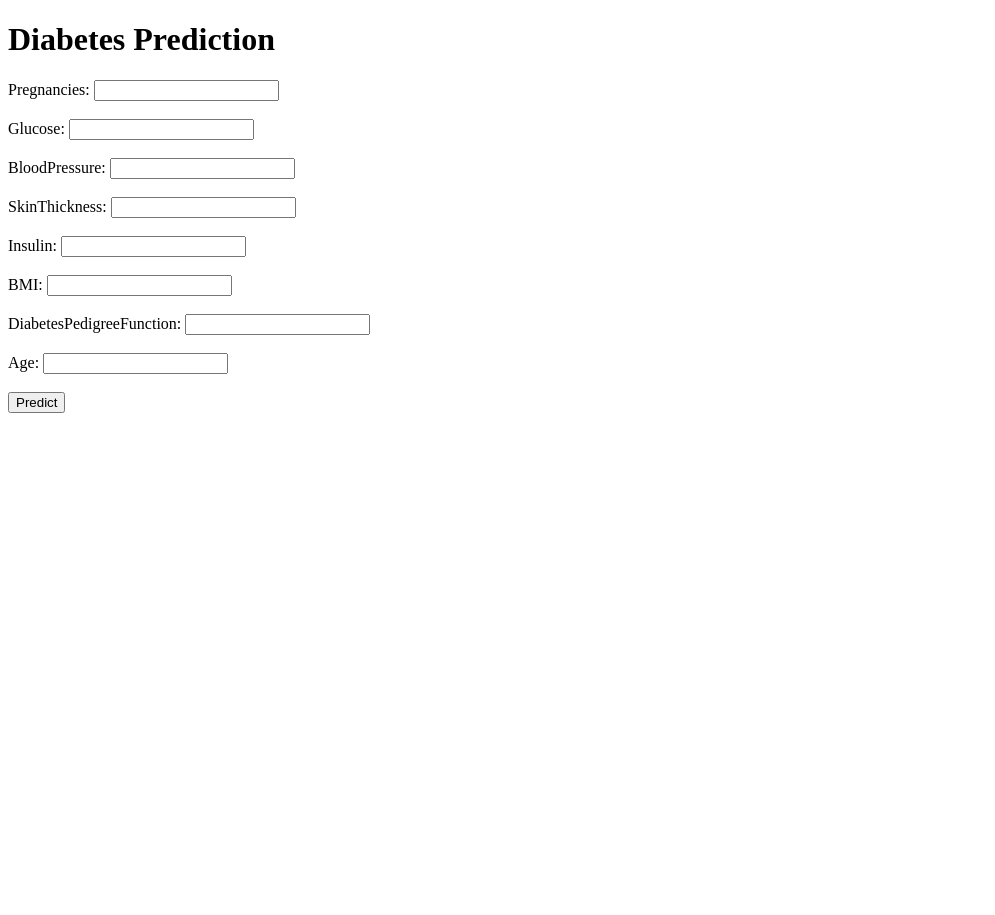
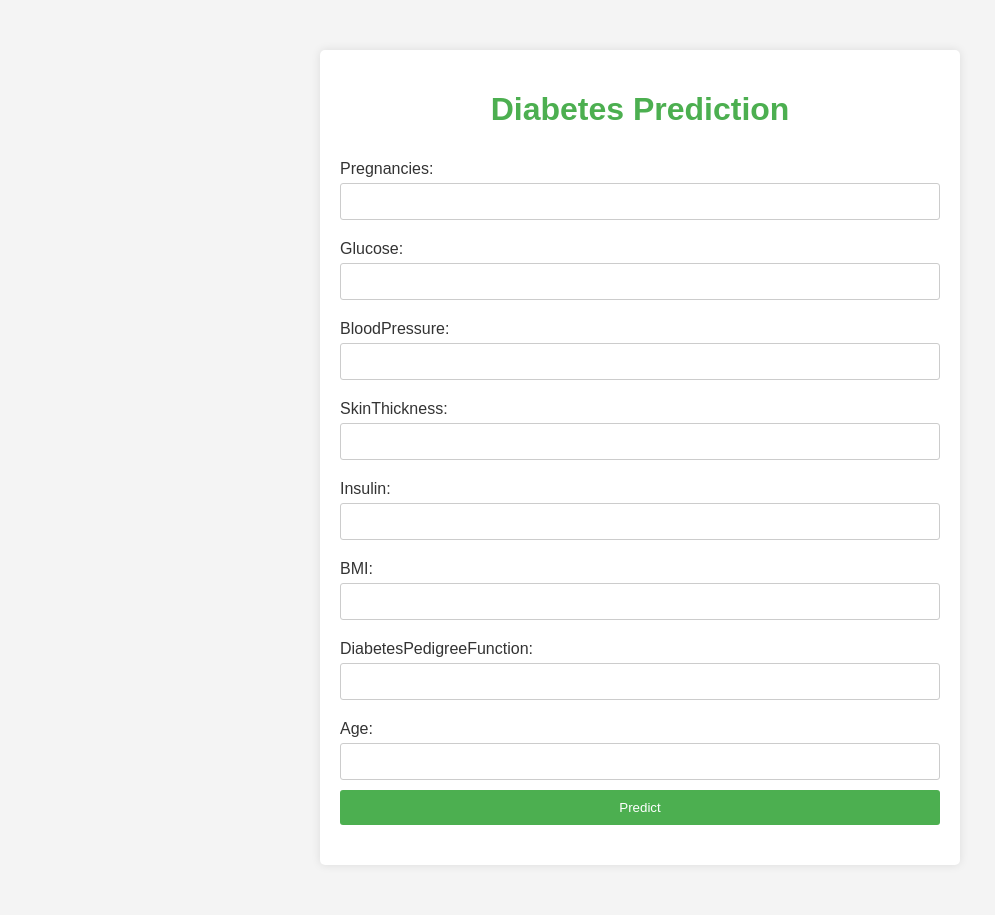
Before and after one commit to tain03/assignment_03, a Flask app: page / in a window 1280 px wide. Shown: the whole page, without its empty margins (0-995 px from the left). Before the commit the page ends 413 px from the top, so only its background shows below. Run offline with Flask 3, Linux system fonts and the light colour scheme; parts of the project's set-up code (start-up, migrations or seed data) failed here and were passed over.

Commit message:
update_v2

```diff
--- a/app.py
+++ b/app.py
@@ -24,12 +24,18 @@ def home():
 
 @app.route('/predict', methods=['POST'])
 def predict():
-    data = [float(x) for x in request.form.values()]
+    if request.is_json:
+        data = request.get_json()
+        data = [float(data[key]) for key in data]
+    else:
+        data = [float(x) for x in request.form.values()]
     data = np.array(data).reshape(1, -1)
     data = scaler.transform(data)
     prediction = model.predict(data)
-    output = int(prediction[0][0] > 0.5)
-    return render_template('index.html', prediction_text=f'Diabetes Prediction: {"Positive" if output else "Negative"}')
+    output = "Positive" if prediction[0][0] > 0.5 else "Negative"
+    if request.is_json:
+        return jsonify(prediction_text=f'Diabetes Prediction: {output}')
+    return render_template('index.html', prediction_text=f'Diabetes Prediction: {output}')
 
 if __name__ == "__main__":
     app.run(debug=True)
--- /dev/null
+++ b/requirements.txt
@@ -0,0 +1,5 @@
+pandas
+numpy
+tensorflow
+flask
+scikit-learn
--- /dev/null
+++ b/static/css/styles.css
@@ -0,0 +1,57 @@
+body {
+    font-family: Arial, sans-serif;
+    background-color: #f4f4f4;
+    color: #333;
+    margin: 0;
+    padding: 0;
+}
+
+.container {
+    max-width: 600px;
+    margin: 50px auto;
+    padding: 20px;
+    background-color: #fff;
+    box-shadow: 0 0 10px rgba(0, 0, 0, 0.1);
+    border-radius: 5px;
+}
+
+h1 {
+    text-align: center;
+    color: #4CAF50;
+}
+
+form {
+    display: flex;
+    flex-direction: column;
+}
+
+label {
+    margin: 10px 0 5px;
+}
+
+input[type="number"] {
+    padding: 10px;
+    margin-bottom: 10px;
+    border: 1px solid #ccc;
+    border-radius: 3px;
+}
+
+button {
+    padding: 10px;
+    background-color: #4CAF50;
+    color: #fff;
+    border: none;
+    border-radius: 3px;
+    cursor: pointer;
+}
+
+button:hover {
+    background-color: #45a049;
+}
+
+.prediction {
+    text-align: center;
+    margin-top: 20px;
+    font-weight: bold;
+    color: #333;
+}
--- /dev/null
+++ b/static/js/script.js
@@ -0,0 +1,29 @@
+document.addEventListener("DOMContentLoaded", function() {
+    const form = document.querySelector("form");
+    const predictionDiv = document.querySelector(".prediction");
+
+    form.addEventListener("submit", function(event) {
+        event.preventDefault();
+
+        const formData = new FormData(form);
+        const data = {};
+        formData.forEach((value, key) => {
+            data[key] = value;
+        });
+
+        fetch("/predict", {
+            method: "POST",
+            headers: {
+                "Content-Type": "application/json"
+            },
+            body: JSON.stringify(data)
+        })
+        .then(response => response.json())
+        .then(result => {
+            predictionDiv.innerHTML = `<h2>${result.prediction_text}</h2>`;
+        })
+        .catch(error => {
+            console.error("Error:", error);
+        });
+    });
+});
--- a/templates/index.html
+++ b/templates/index.html
@@ -4,32 +4,36 @@
     <meta charset="UTF-8">
     <meta name="viewport" content="width=device-width, initial-scale=1.0">
     <title>Diabetes Prediction</title>
+    <link rel="stylesheet" href="{{ url_for('static', filename='css/styles.css') }}">
 </head>
 <body>
-    <div>
+    <div class="container">
         <h1>Diabetes Prediction</h1>
-        <form action="/predict" method="post">
+        <form>
             <label for="Pregnancies">Pregnancies:</label>
-            <input type="number" id="Pregnancies" name="Pregnancies" required><br><br>
+            <input type="number" id="Pregnancies" name="Pregnancies" required>
             <label for="Glucose">Glucose:</label>
-            <input type="number" id="Glucose" name="Glucose" required><br><br>
+            <input type="number" id="Glucose" name="Glucose" required>
             <label for="BloodPressure">BloodPressure:</label>
-            <input type="number" id="BloodPressure" name="BloodPressure" required><br><br>
+            <input type="number" id="BloodPressure" name="BloodPressure" required>
             <label for="SkinThickness">SkinThickness:</label>
-            <input type="number" id="SkinThickness" name="SkinThickness" required><br><br>
+            <input type="number" id="SkinThickness" name="SkinThickness" required>
             <label for="Insulin">Insulin:</label>
-            <input type="number" id="Insulin" name="Insulin" required><br><br>
+            <input type="number" id="Insulin" name="Insulin" required>
             <label for="BMI">BMI:</label>
-            <input type="number" id="BMI" name="BMI" step="0.1" required><br><br>
+            <input type="number" id="BMI" name="BMI" step="0.1" required>
             <label for="DiabetesPedigreeFunction">DiabetesPedigreeFunction:</label>
-            <input type="number" id="DiabetesPedigreeFunction" name="DiabetesPedigreeFunction" step="0.01" required><br><br>
+            <input type="number" id="DiabetesPedigreeFunction" name="DiabetesPedigreeFunction" step="0.01" required>
             <label for="Age">Age:</label>
-            <input type="number" id="Age" name="Age" required><br><br>
+            <input type="number" id="Age" name="Age" required>
             <button type="submit">Predict</button>
         </form>
-        {% if prediction_text %}
-            <h2>{{ prediction_text }}</h2>
-        {% endif %}
+        <div class="prediction">
+            {% if prediction_text %}
+                <h2>{{ prediction_text }}</h2>
+            {% endif %}
+        </div>
     </div>
+    <script src="{{ url_for('static', filename='js/script.js') }}"></script>
 </body>
 </html>
```
